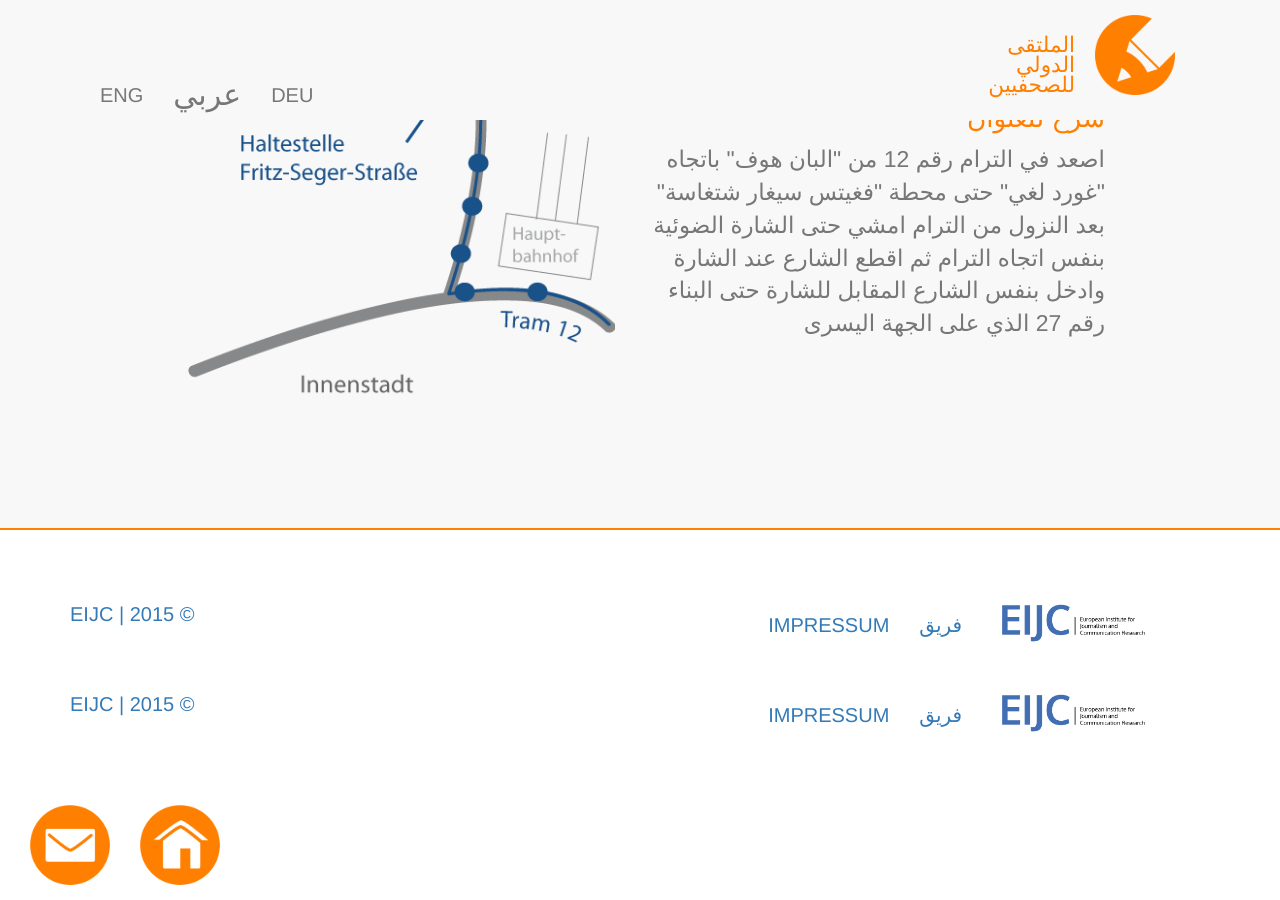
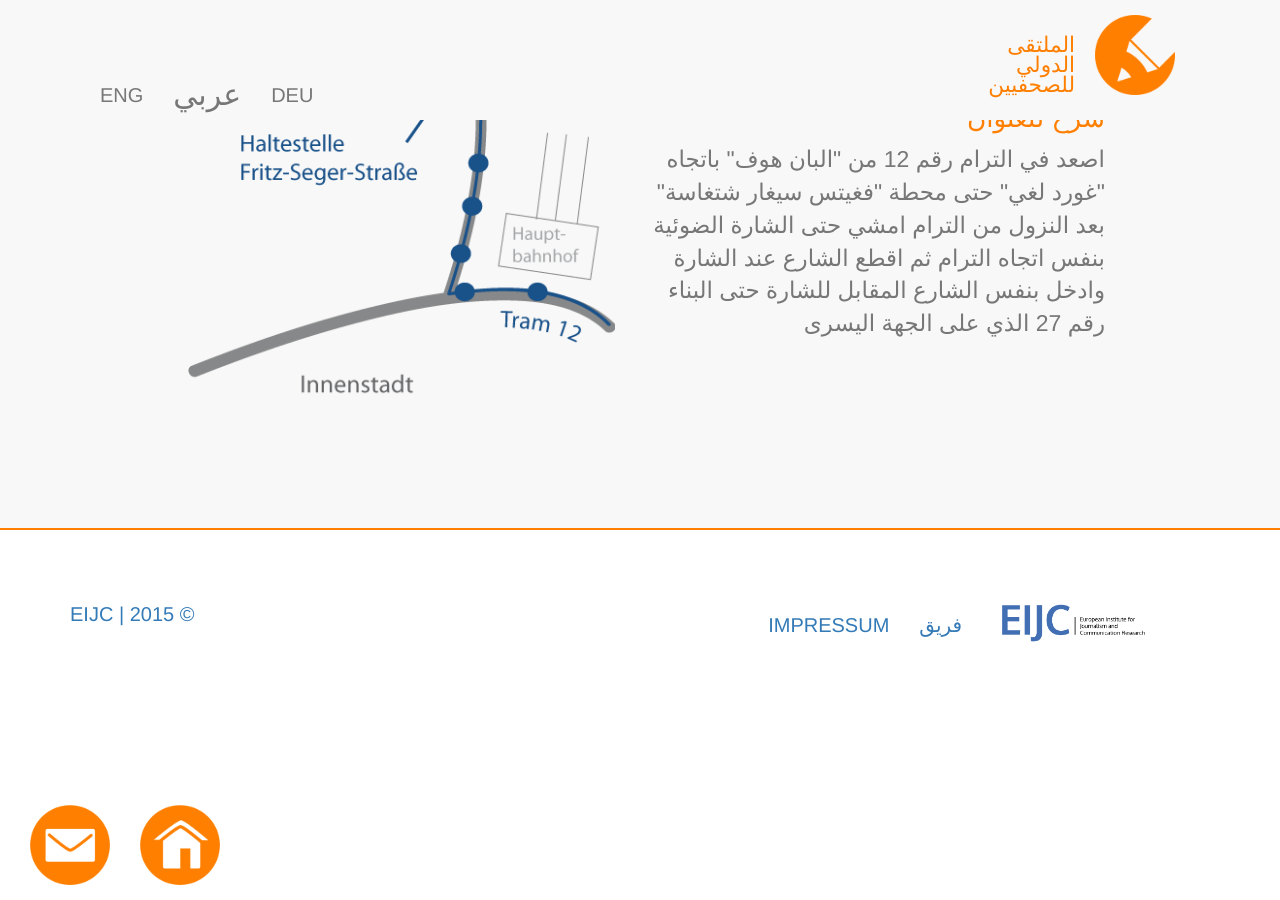
Before and after one commit to EIJC/TIJ, a Jekyll site: the page built from ar.html, in a window 1280 px wide and 900 px high, scrolled down 3336 px. Built offline with Jekyll 4.4.1, drawn with Linux system fonts in a browser that asks for light colours; nearby versions of some CDN libraries.

Commit message:
Update ar.html

```diff
--- a/ar.html
+++ b/ar.html
@@ -168,24 +168,3 @@ Villa Ida, Menckestra&szlig;e 27<br />
 </div>
 
 <div class="divider">&nbsp;</div>
-
-
-  <div class="container">
-  	<ul class="nav navbar-nav">
-  		<li>
-		     <p class="p-bottom"> © EIJC | 2015</p></li>
-		</li>
-	</ul>
-	<ul class="nav navbar-nav pull-right">
-		<li>
-		      <a href="{{ site.base_url }}/de/impressum.html"><p class="p-bottom">Impressum</p></a>
-		</li>
-		<li>
-		      <a href="{{ site.base_url }}/ar/team.html"><p class="p-bottom">فريق </p></a>
-		</li>
-		<li><a href="http://www.eijc.eu/de/" title="Europäisches Institut für Journalismus- und Kommunikationsforschung" target="_blank">
-			<img alt="Europäisches Institut für Journalismus- und Kommunikationsforschung" src="{{ site.base_url }}/images/EIJC-Logo_transparent.png" title="Europäisches Institut für Journalismus- und Kommunikationsforschung" style="max-height: 50px; " />
-		      </a>
-		</li>
-	</ul>
-  </div>
```
